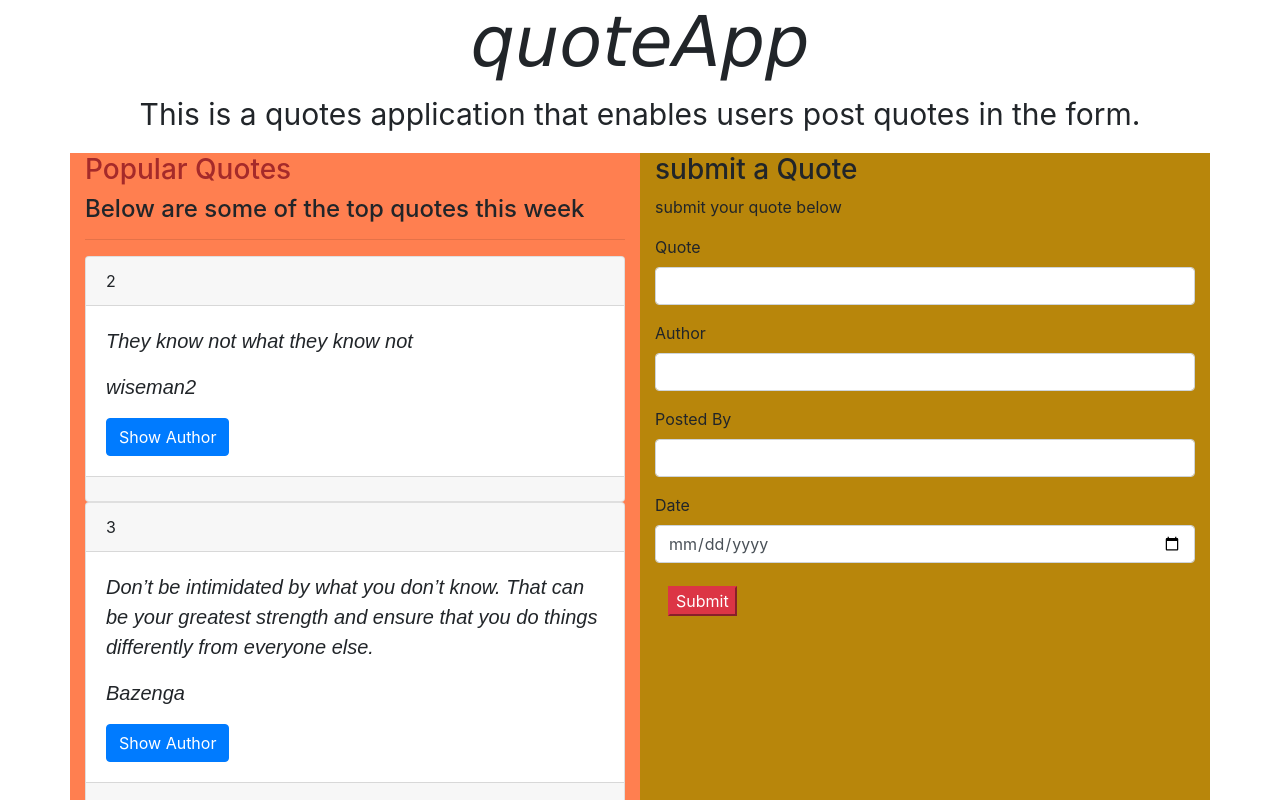
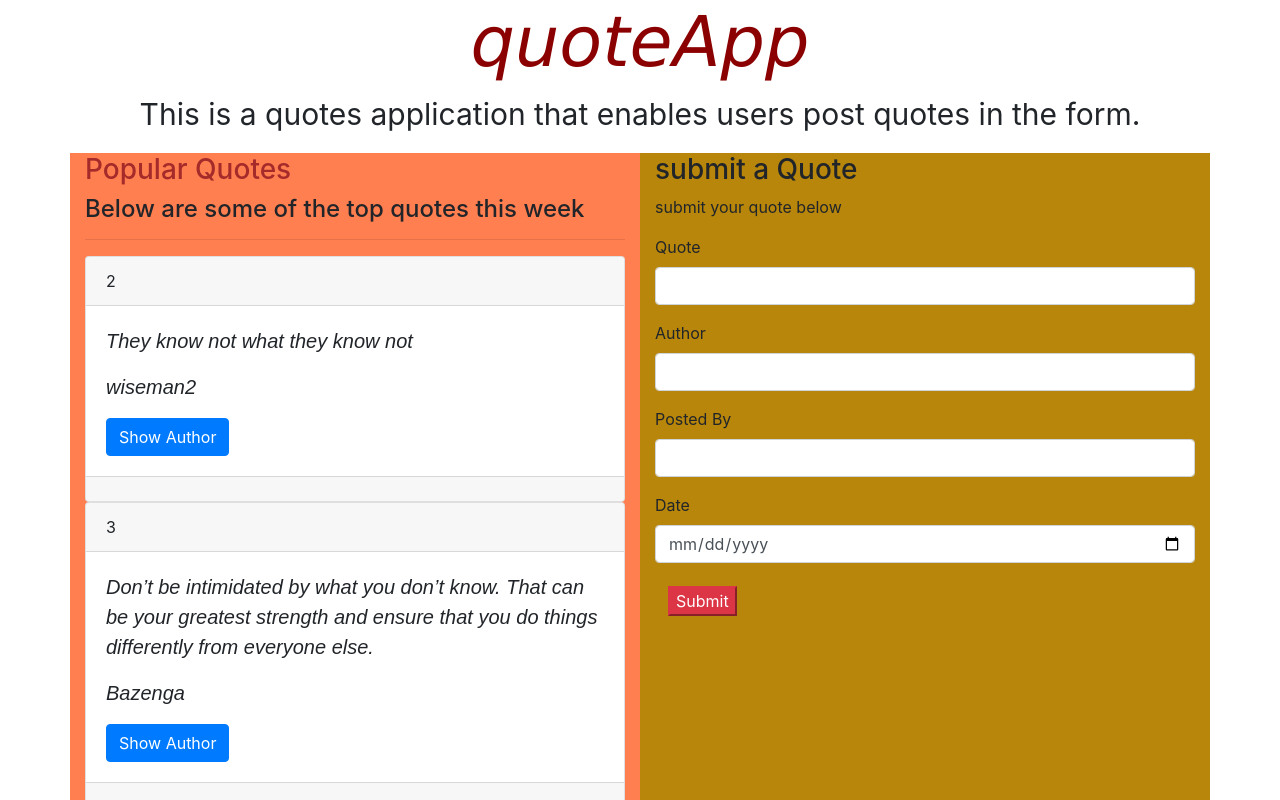
Before and after one commit to virginiah2020/Quotes, an Angular app: page / in a window 1280 px wide. Shown: the top 800 px of the page. Built offline with nearby package versions, Linux system fonts and the light colour scheme.

Commit message:
added color to h3

```diff
--- a/src/app/app.component.css
+++ b/src/app/app.component.css
@@ -3,6 +3,7 @@ h1{
     font-family: Verdana, Geneva, Tahoma, sans-serif;
     font-style: italic;
     font-size: 70px;
+    color: darkred;
 }
 p{
     font-size: 30px;
```
